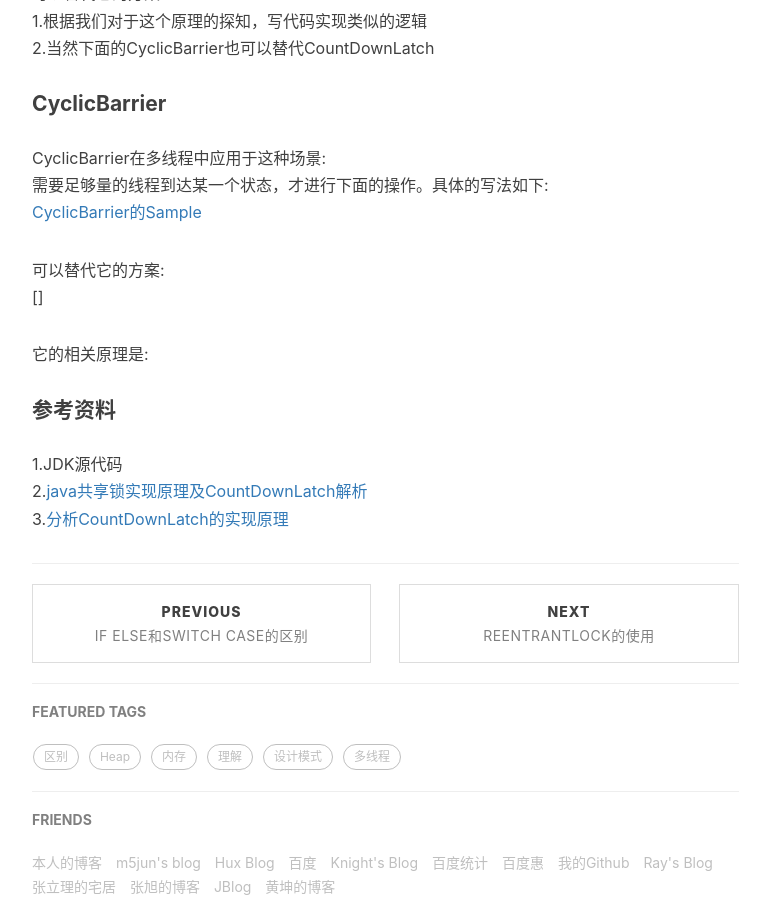
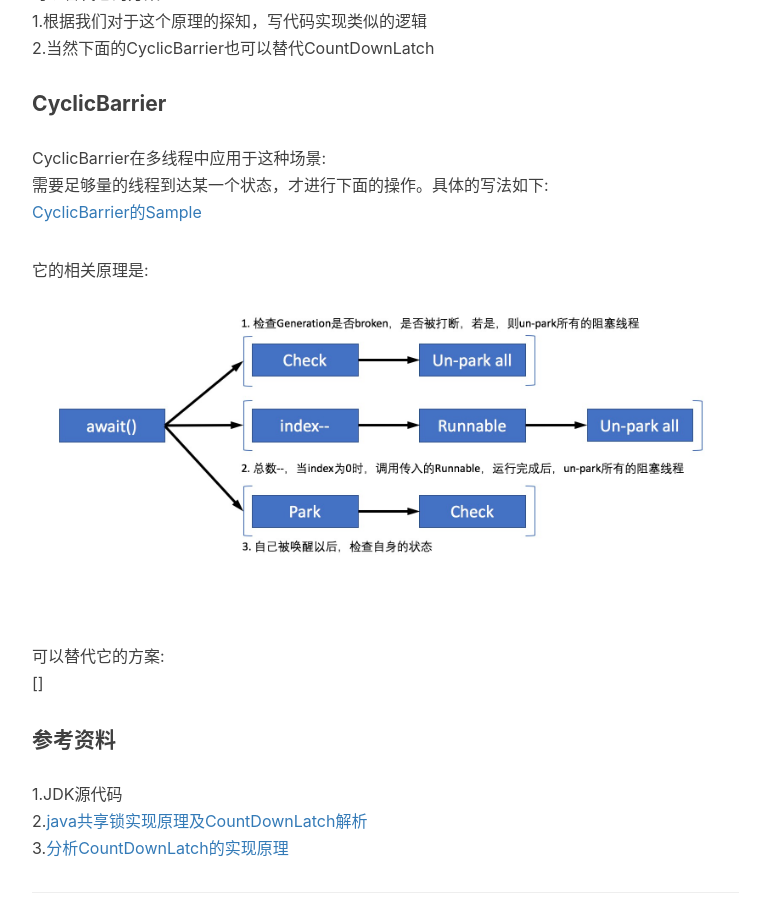
Before and after one commit to baiscjava/basicjava.github.io, a Jekyll site: the page built from _posts/2017-06-22-CountDownLatch和CyclicBarrier的原理.md, in a window 1280 px wide and 900 px high, scrolled down 2112 px. Shown: the whole window, without its empty margins (233-1003 px from the left). Built offline with Jekyll 4.4.1, drawn with Linux system fonts in a browser that asks for light colours; nearby versions of some CDN libraries; comment, search, counter and statistics services are not loaded.

Commit message:
Update 2017-06-22-CountDownLatch和CyclicBarrier的原理.md

```diff
--- a/_posts/2017-06-22-CountDownLatch和CyclicBarrier的原理.md
+++ b/_posts/2017-06-22-CountDownLatch和CyclicBarrier的原理.md
@@ -35,11 +35,11 @@ CyclicBarrier在多线程中应用于这种场景:<br>
 需要足够量的线程到达某一个状态，才进行下面的操作。具体的写法如下:<br>
 [CyclicBarrier的Sample](https://github.com/yinhaomin/common-test/tree/master/common-test-service/src/main/java/com/baidu/common/test/service/cocurrency)
 
+它的相关原理是:<br>
+![gras](/images/aqs/CylicBarrier_theory.jpeg)<br>
+
 可以替代它的方案:<br>
 []
-
-它的相关原理是:<br>
-
 
 #### 参考资料
 1.JDK源代码<br>
```
